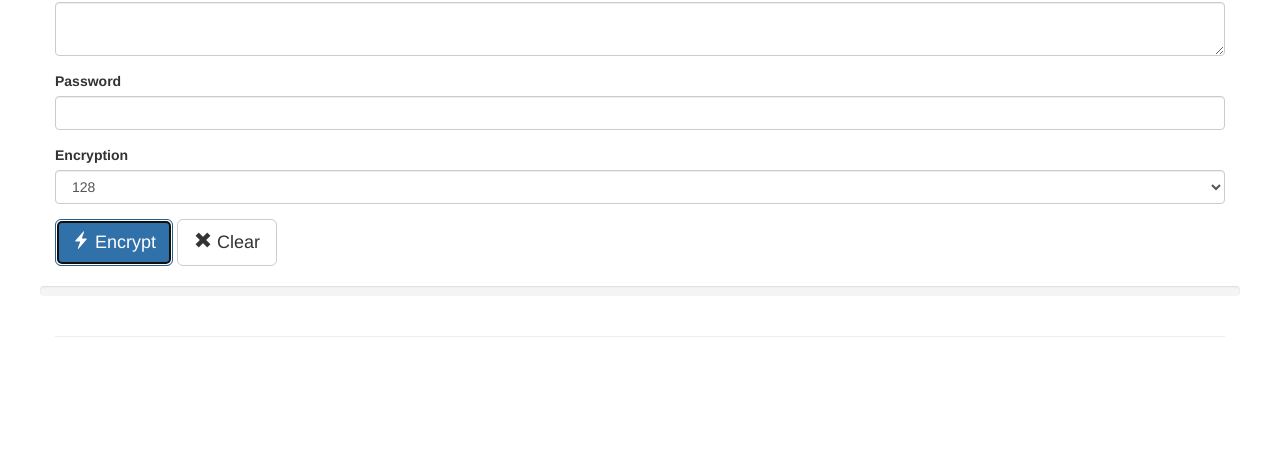
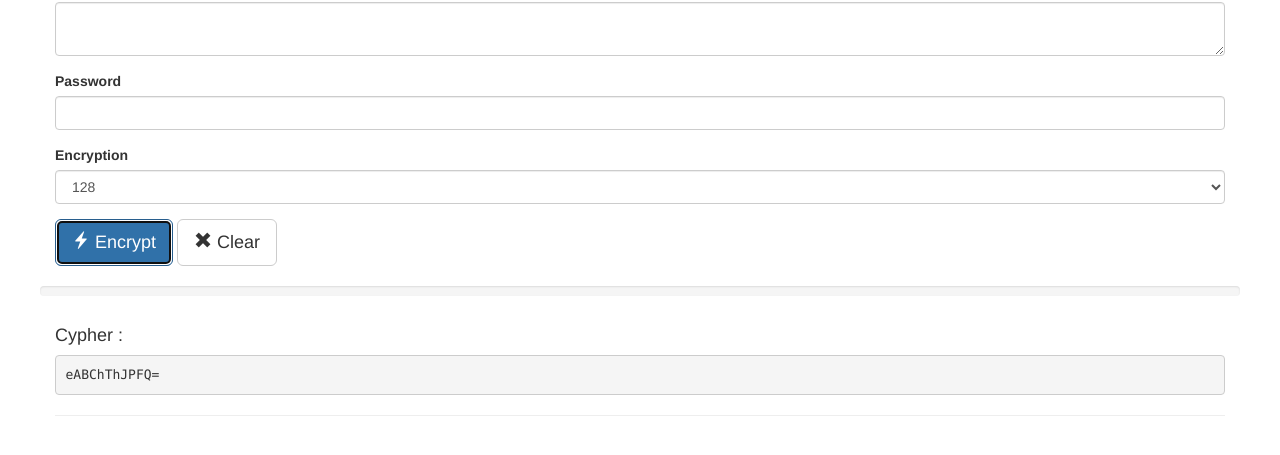
Before and after one commit to imarius/projects, a plain HTML site: page SI/T1AES/index.html in a window 1280 px wide. Both pictures are taken after a click on the button "Encrypt". Shown: the part 93-548 px from the top of the page. Drawn offline with Linux system fonts and the light colour scheme.

Commit message:
Bind DOM Elements

```diff
--- a/SI/T1AES/index.html
+++ b/SI/T1AES/index.html
@@ -18,6 +18,34 @@
         <script type="text/javascript" src="functions/AESHelpers.js"></script>
         <script type="text/javascript" src="functions/AESFunctions.js"></script>
         <script type="text/javascript" src="functions/AESController.js"></script>
+
+        <script type="text/javascript">
+          $(document).ready(function() {
+            $("#encrypt").on("click", function() {
+              var message = $("#plaintext").val();
+              var password = $("#password").val();
+              var encryption = $("#encryption").val();
+
+              var returnData = AES.controller.encrypt(message, password, parseInt(encryption));
+
+              $("#encrypt-results").fadeIn();
+              $("#enc-res").html(returnData);
+
+              return false;
+            });
+
+            $("#clear-encrypt").on("click", function() {
+              $("#plaintext").val("");
+              $("#password").val("");
+              $("#encryption").val("");
+
+              $("#encrypt-results").fadeOut();
+              $("#enc-res").html('');
+
+              return false;
+            })
+          });
+        </script>
     </head>
     <body>
     <div class="container">
@@ -50,8 +78,10 @@
               </div>
             </div>
           </div>
-          <div id="encrypt-results">
+          <div id="encrypt-results" style="display: none;">
             <!-- Results View -->
+            <h4>Cypher :</h4>
+            <pre id="enc-res"></pre>
           </div>
           <hr/ >
         </div>
```
